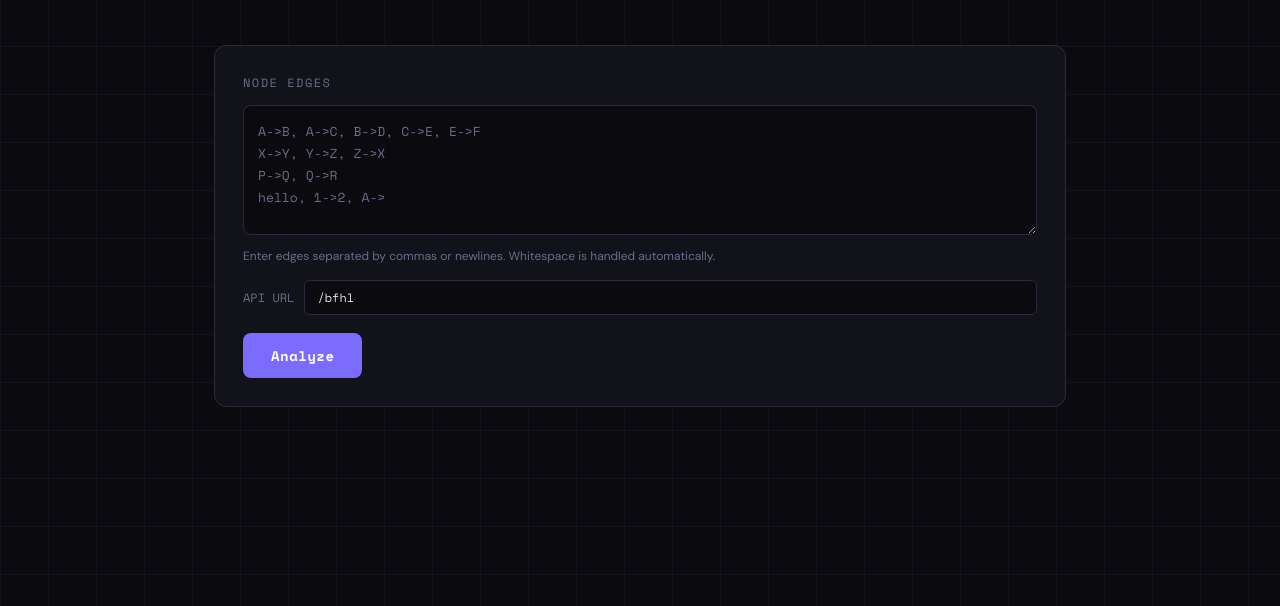
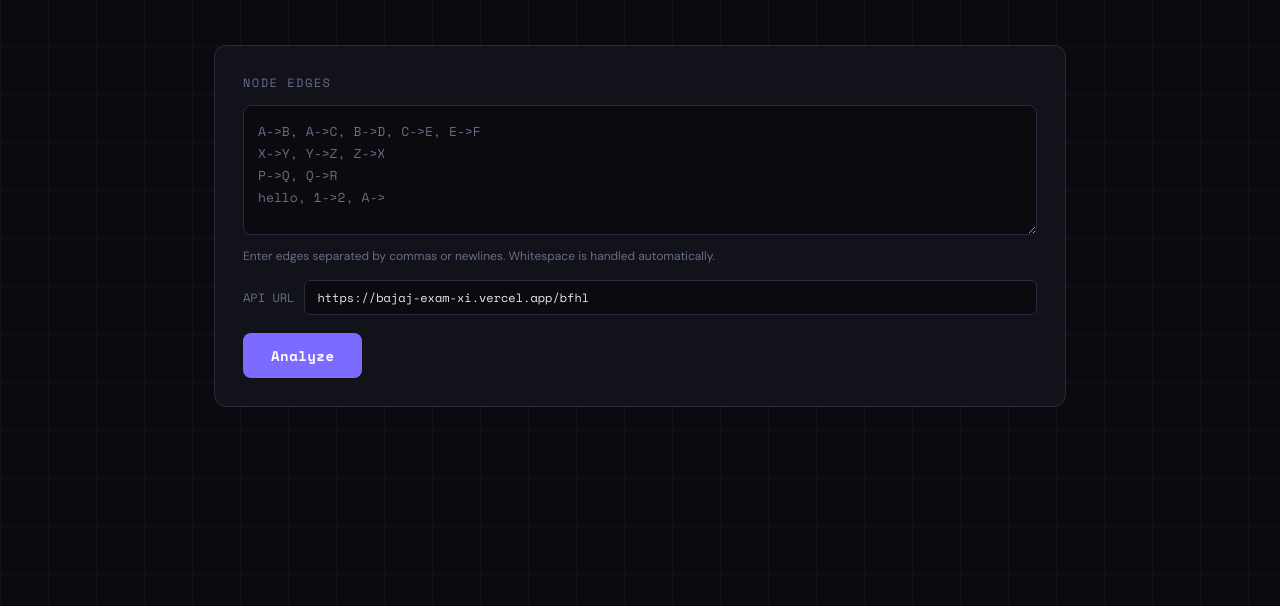
Before and after one commit to Aman-parjapati/bajaj-exam, a website: page public/index.html in a window 1280 px wide. Shown: the part 194-800 px from the top of the page. Drawn offline with nearby package versions, Linux system fonts and the light colour scheme.

Commit message:
url error fixed

```diff
--- a/public/index.html
+++ b/public/index.html
@@ -25,7 +25,7 @@
 
     <div class="url-row">
       <span class="url-label">API URL</span>
-      <input type="text" id="apiUrl" value="/bfhl" placeholder="https://your-api.com/bfhl" />
+      <input type="text" id="apiUrl" value="https://bajaj-exam-xi.vercel.app/bfhl" placeholder="https://your-api.com/bfhl" />
     </div>
 
     <button class="btn" id="submitBtn" onclick="submitData()">
```
